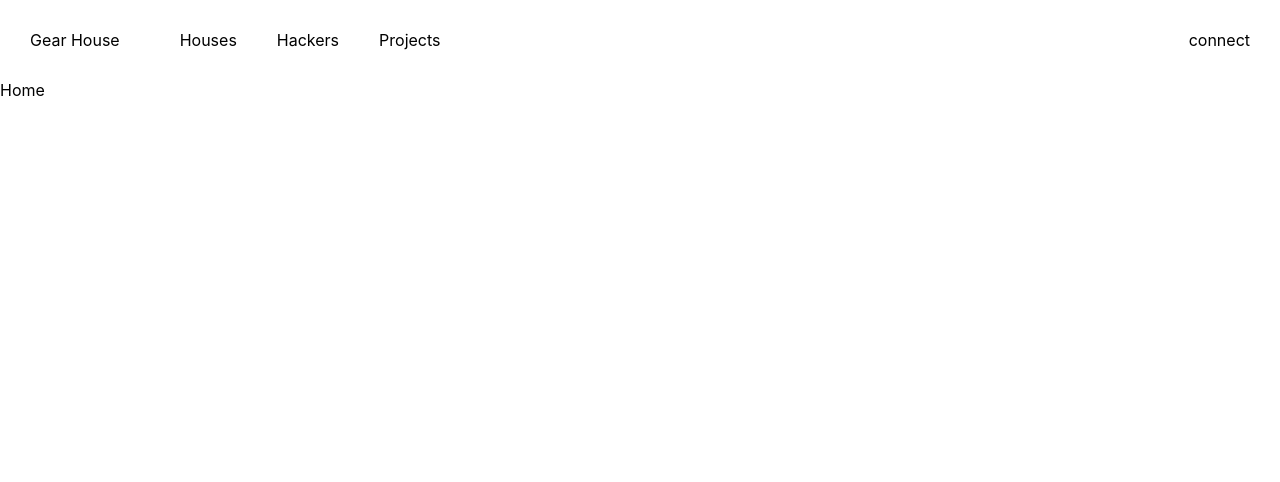
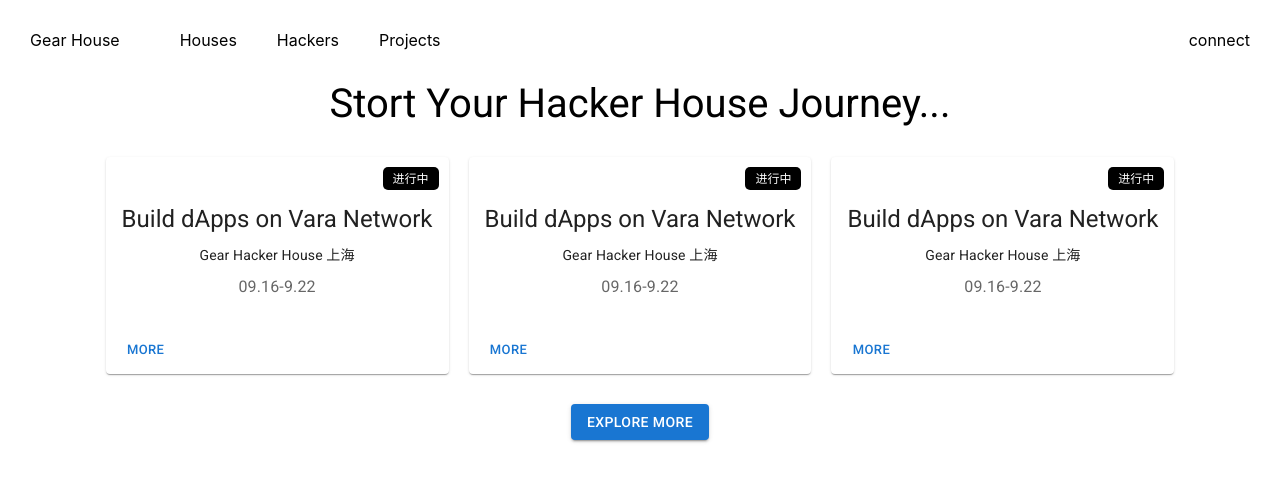
Before and after one commit to TeamTaoist/House-Keeper, a React (Create React App) app in the folder frontend/: page / in a window 1280 px wide. Shown: the top 482 px of the page. Built offline with nearby package versions, Linux system fonts and the light colour scheme.

Commit message:
update home

```diff
--- /dev/null
+++ b/frontend/src/@types/house.d.ts
@@ -0,0 +1,3 @@
+declare interface IHouse {
+    name: string;
+}
--- /dev/null
+++ b/frontend/src/components/houseCard.tsx
@@ -0,0 +1,49 @@
+import styled from "@emotion/styled";
+import Card from "@mui/material/Card";
+import CardActions from "@mui/material/CardActions";
+import CardContent from "@mui/material/CardContent";
+import Button from "@mui/material/Button";
+import Typography from "@mui/material/Typography";
+
+export default function HouseCard() {
+  return (
+    <Card sx={{ minWidth: 275 }}>
+      <StatusBox>
+        <span className="status">进行中</span>
+      </StatusBox>
+      <CardContentStyle>
+        <Typography variant="h5" component="div">
+          Build dApps on Vara Network
+        </Typography>
+
+        <Typography variant="body2">Gear Hacker House 上海</Typography>
+        <Typography sx={{ mb: 1.5 }} color="text.secondary">
+          09.16-9.22
+        </Typography>
+      </CardContentStyle>
+      <CardActions>
+        <Button size="small">More</Button>
+      </CardActions>
+    </Card>
+  );
+}
+
+const CardContentStyle = styled(CardContent)`
+  text-align: center;
+  display: flex;
+  flex-direction: column;
+  gap: 10px;
+`;
+
+const StatusBox = styled.div`
+  text-align: right;
+  padding-top: 10px;
+  padding-right: 10px;
+  .status {
+    border-radius: 5px;
+    padding: 4px 10px;
+    background-color: #000;
+    color: #fff;
+    font-size: 12px;
+  }
+`;
--- a/frontend/src/pages/Home/index.tsx
+++ b/frontend/src/pages/Home/index.tsx
@@ -1,4 +1,41 @@
+import styled from "@emotion/styled";
+import { useState } from "react";
+import Button from "@mui/material/Button";
+import HouseCard from "components/houseCard";
 
 export default function Home() {
-    return <div>Home</div>
+  const [houses, setHouses] = useState<IHouse[]>([]);
+  return (
+    <Container>
+      <BannerText>Stort Your Hacker House Journey...</BannerText>
+      <List>
+        <HouseCard />
+        <HouseCard />
+        <HouseCard />
+      </List>
+      <OperateBox>
+        <Button variant="contained">Explore More</Button>
+      </OperateBox>
+    </Container>
+  );
 }
+
+const Container = styled.div`
+  display: flex;
+  flex-direction: column;
+  align-items: center;
+  gap: 30px;
+`;
+
+const BannerText = styled.div`
+  font-size: 40px;
+  font-family: roboto;
+`;
+
+const OperateBox = styled.div``;
+
+const List = styled.div`
+  display: flex;
+  justify-content: space-around;
+  gap: 20px;
+`;
```
